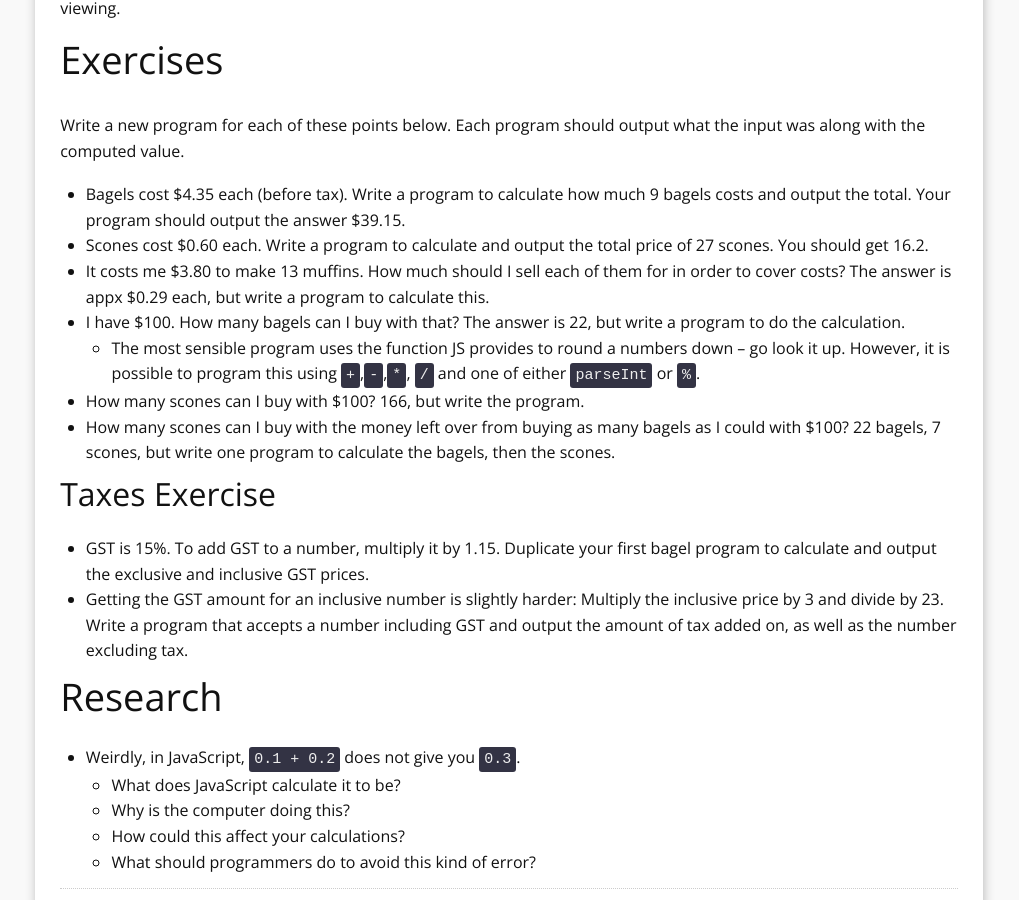
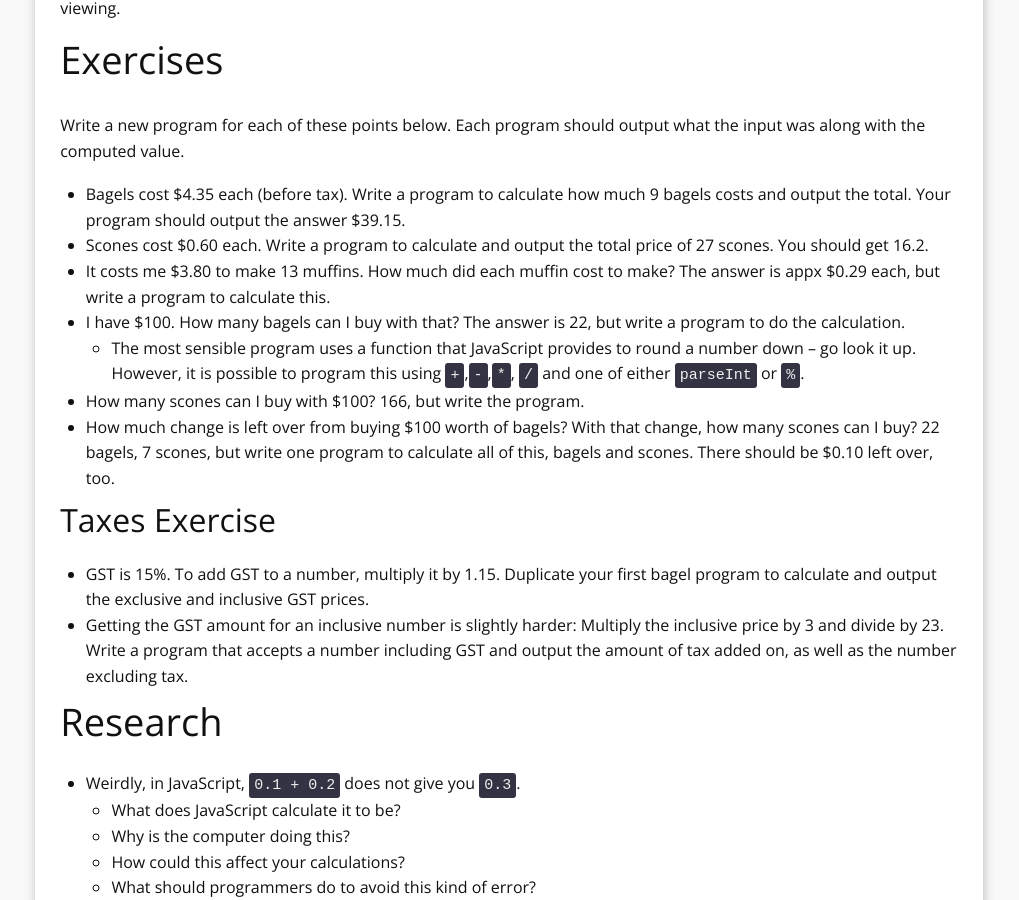
Before and after one commit to YoobeeWebTutors/javascript-manual, a Jekyll site: the page built from 05-operators.md, in a window 1280 px wide and 900 px high, scrolled down 6913 px. Shown: the whole window, without its empty margins (131-1150 px from the left). Built offline with Jekyll 4.4.1, drawn with Linux system fonts in a browser that asks for light colours; Markdown is read by kramdown in place of the engine named in the settings; comment, search, counter and statistics services are not loaded.

Commit message:
corrections and clarifications to exercises

```diff
--- a/05-operators.md
+++ b/05-operators.md
@@ -260,11 +260,11 @@ Write a new program for each of these points below. Each program should output w
 
 * Bagels cost $4.35 each (before tax). Write a program to calculate how much 9 bagels costs and output the total. Your program should output the answer $39.15.
 * Scones cost $0.60 each. Write a program to calculate and output the total price of 27 scones. You should get 16.2.
-* It costs me $3.80 to make 13 muffins. How much should I sell each of them for in order to cover costs? The answer is appx $0.29 each, but write a program to calculate this.
+* It costs me $3.80 to make 13 muffins. How much did each muffin cost to make? The answer is appx $0.29 each, but write a program to calculate this.
 * I have $100. How many bagels can I buy with that? The answer is 22, but write a program to do the calculation.
-  * The most sensible program uses the function JS provides to round a numbers down – go look it up. However, it is possible to program this using `+`,`-`,`*`, `/` and one of either `parseInt` or `%`.
+  * The most sensible program uses a function that JavaScript provides to round a number down – go look it up. However, it is possible to program this using `+`,`-`,`*`, `/` and one of either `parseInt` or `%`.
 * How many scones can I buy with $100? 166, but write the program.
-* How many scones can I buy with the money left over from buying as many bagels as I could with $100? 22 bagels, 7 scones, but write one program to calculate the bagels, then the scones.
+* How much change is left over from buying $100 worth of bagels? With that change, how many scones can I buy? 22 bagels, 7 scones, but write one program to calculate all of this, bagels and scones. There should be $0.10 left over, too.
 
 ## Taxes Exercise
 
```
